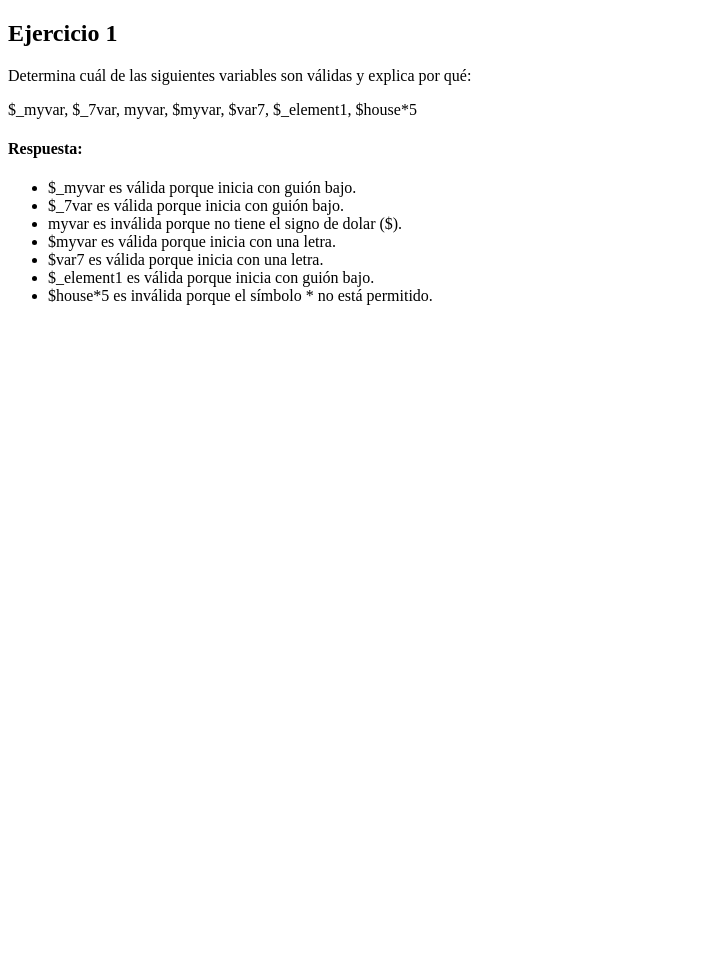
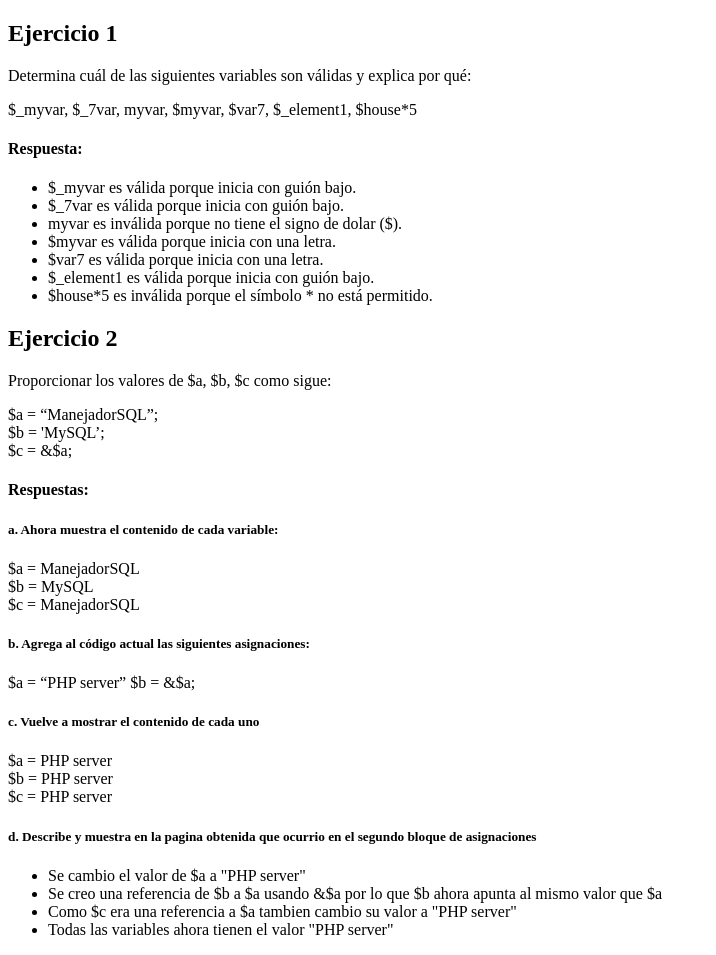
Before and after one commit to NeboDev/tecweb, a PHP site: page / in a window 1280 px wide. Shown: the whole page, without its empty margins (0-716 px from the left). Before the commit the page ends 305 px from the top, so only its background shows below. Run offline with PHP 8.4, Linux system fonts and the light colour scheme.

Commit message:
Ejercicio 2 agreagado a index

```diff
--- a/practicas/p05/index.php
+++ b/practicas/p05/index.php
@@ -30,5 +30,32 @@
         echo '<li>$house*5 es inválida porque el símbolo * no está permitido.</li>';
         echo '</ul>';
     ?>
+
+    <h2>Ejercicio 2</h2>
+    <p>Proporcionar los valores de $a, $b, $c como sigue:</p>
+    <p>$a = “ManejadorSQL”;<br>$b = 'MySQL’;<br>$c = &$a;</p>
+    <?php
+        $a = "ManejadorSQL";
+        $b = "MySQL";
+        $c = &$a;
+        echo '<h4>Respuestas:</h4>';
+        echo '<h5>a. Ahora muestra el contenido de cada variable:</h5>';
+        echo "<p>\$a = $a <br>\$b = $b<br>\$c = $c</p>";
+        echo '<h5>b. Agrega al código actual las siguientes asignaciones:</h5>';
+        echo '<p>$a = “PHP server” $b = &$a;</p>';
+        $a = "PHP server";
+        $b = &$a;
+        echo '<h5>c. Vuelve a mostrar el contenido de cada uno</h5>';
+        echo "<p>\$a = $a<br>\$b = $b<br>\$c = $c</p>";
+        echo '<h5>d. Describe y muestra en la pagina obtenida que ocurrio en el segundo bloque de asignaciones</h5>';
+        echo '<ul>';
+            echo '<li>Se cambio el valor de $a a "PHP server"</li>';
+            echo '<li>Se creo una referencia de $b a $a usando &$a por lo que $b ahora apunta al mismo valor que $a</li>';
+            echo '<li>Como $c era una referencia a $a  tambien cambio su valor a "PHP server"</li>';
+            echo '<li>Todas las variables ahora tienen el valor "PHP server"</li>';
+        echo '</ul>';
+        unset($a, $b, $c);
+    ?>
+
 </body>
 </html>
```
